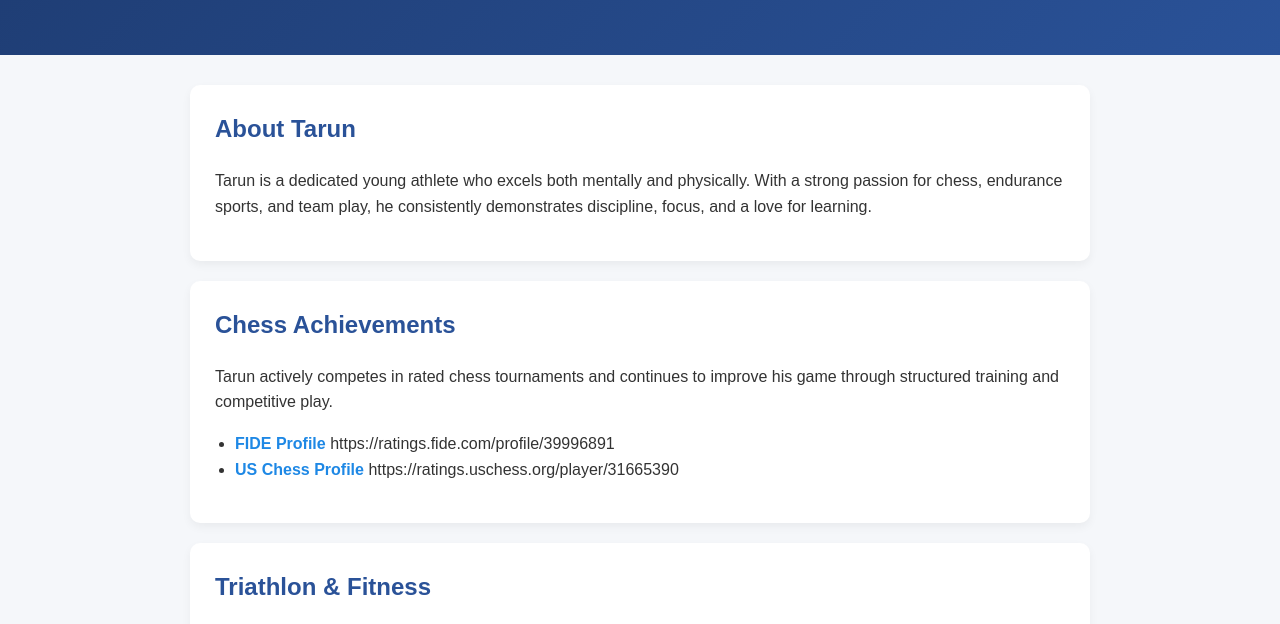
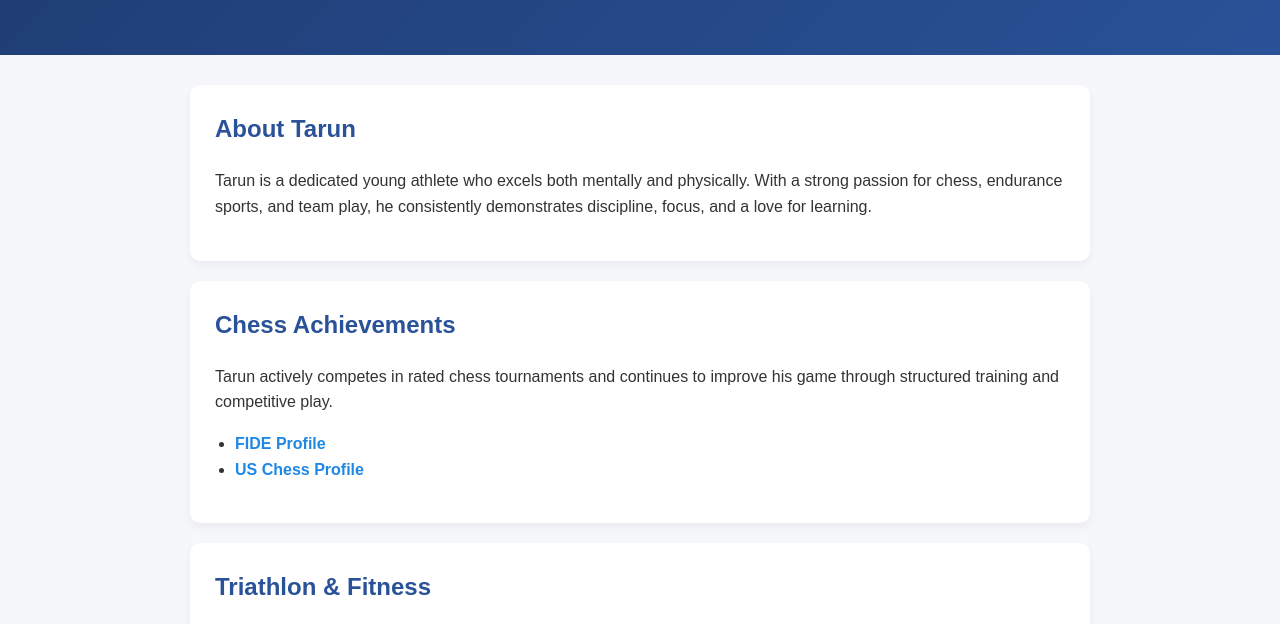
Before and after one commit to gachu16developer/tlax.github.io, a plain HTML site: page index.html in a window 1280 px wide. Shown: the part 137-761 px from the top of the page. Drawn offline with Linux system fonts and the light colour scheme.

Commit message:
Update index.html

```diff
--- a/index.html
+++ b/index.html
@@ -87,8 +87,8 @@
         through structured training and competitive play.
       </p>
       <ul>
-        <li><a href="https://ratings.fide.com/" target="_blank">FIDE Profile</a> https://ratings.fide.com/profile/39996891</li>
-        <li><a href="https://new.uschess.org/players" target="_blank">US Chess Profile</a> https://ratings.uschess.org/player/31665390</li>
+        <li><a href="https://ratings.fide.com/profile/39996891" target="_blank">FIDE Profile</a></li>
+        <li><a href="https://ratings.uschess.org/player/31665390" target="_blank">US Chess Profile</a></li>
       </ul>
     </section>
 
```
